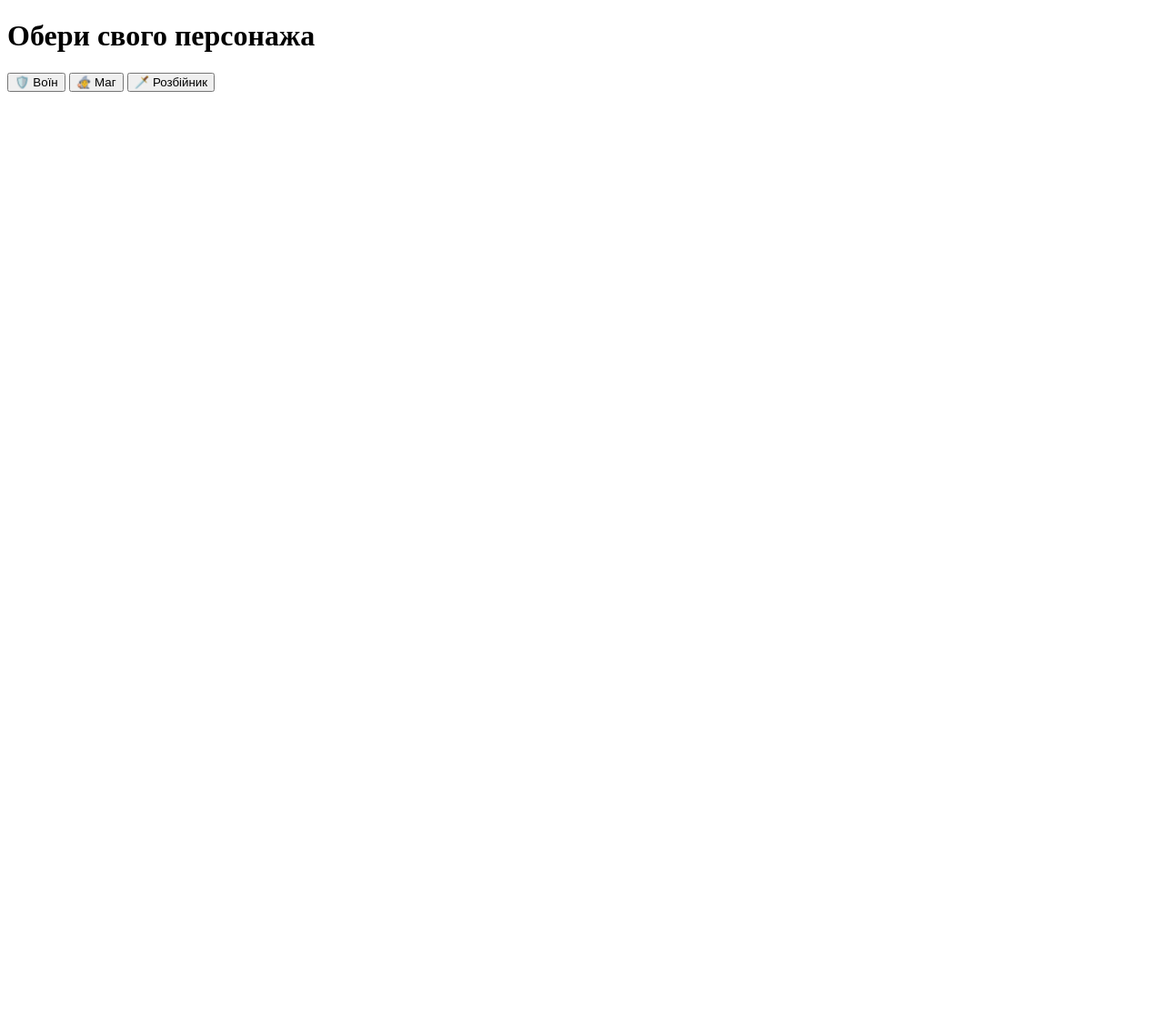
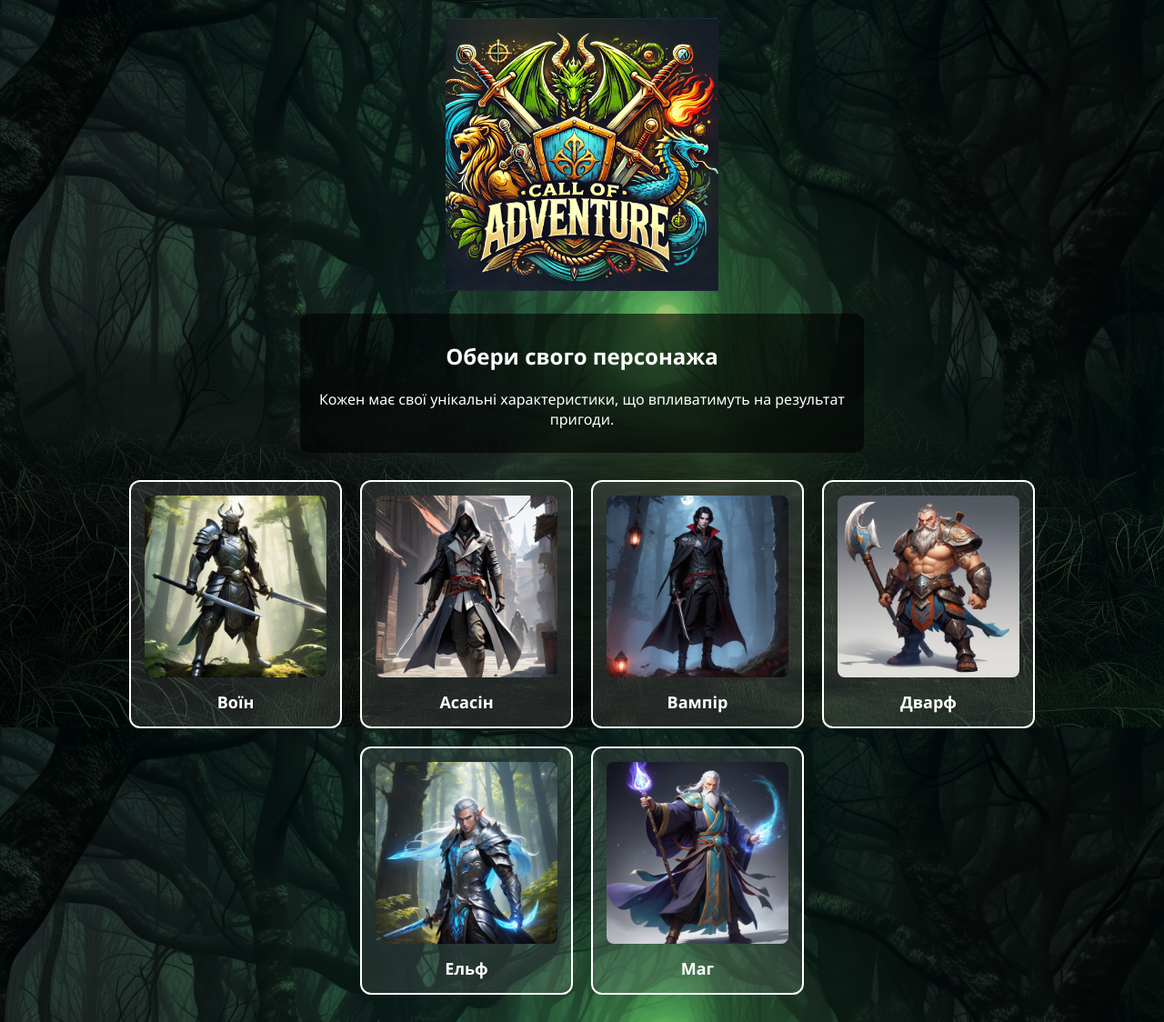
Before and after one commit to zekkke/call-of-adventure, a Flask app: page / in a window 1280 px wide. Shown: the whole page at 91% size. Before the commit the page ends 101 px from the top, so only its background shows below. Run offline with Flask 3, Linux system fonts and the light colour scheme.

Commit message:
start.html

```diff
--- a/templates/start.html
+++ b/templates/start.html
@@ -2,17 +2,110 @@
 <html lang="uk">
 <head>
   <meta charset="UTF-8">
-  <title>Старт гри</title>
+  <title>Call of Adventure — Вибір персонажа</title>
+  <style>
+    body {
+      margin: 0;
+      padding: 0;
+      font-family: 'Segoe UI', sans-serif;
+      background: url("/static/img/bg.png") no-repeat center center fixed;
+      background-size: cover;
+      color: white;
+      text-align: center;
+    }
+
+    .logo {
+      margin-top: 20px;
+    }
+
+    .logo img {
+      width: 300px;
+    }
+
+    .intro {
+      margin: 20px auto;
+      padding: 10px;
+      max-width: 600px;
+      background-color: rgba(0, 0, 0, 0.6);
+      border-radius: 10px;
+    }
+
+    .character-grid {
+      display: flex;
+      flex-wrap: wrap;
+      justify-content: center;
+      gap: 20px;
+      margin: 30px auto;
+      max-width: 1000px;
+    }
+
+    .character {
+      background-color: rgba(255, 255, 255, 0.1);
+      border: 2px solid white;
+      border-radius: 12px;
+      padding: 15px;
+      width: 200px;
+      cursor: pointer;
+      transition: transform 0.2s;
+    }
+
+    .character:hover {
+      transform: scale(1.05);
+      background-color: rgba(255, 255, 255, 0.2);
+    }
+
+    .character img {
+      width: 100%;
+      border-radius: 8px;
+    }
+
+    .char-name {
+      margin-top: 10px;
+      font-size: 18px;
+      font-weight: bold;
+    }
+  </style>
 </head>
 <body>
-  <h1>Обери свого персонажа</h1>
-  <button onclick="selectClass('Воїн')">🛡️ Воїн</button>
-  <button onclick="selectClass('Маг')">🧙 Маг</button>
-  <button onclick="selectClass('Розбійник')">🗡️ Розбійник</button>
+  <div class="logo">
+    <img src="/static/img/logo.png" alt="Call of Adventure">
+  </div>
+
+  <div class="intro">
+    <h2>Обери свого персонажа</h2>
+    <p>Кожен має свої унікальні характеристики, що впливатимуть на результат пригоди.</p>
+  </div>
+
+  <div class="character-grid">
+    <div class="character" onclick="selectCharacter('воїн')">
+      <img src="/static/img/warrior.png" alt="воїн">
+      <div class="char-name">Воїн</div>
+    </div>
+    <div class="character" onclick="selectCharacter('асасін')">
+      <img src="/static/img/assassin.png" alt="асасін">
+      <div class="char-name">Асасін</div>
+    </div>
+    <div class="character" onclick="selectCharacter('вампір')">
+      <img src="/static/img/vampir.png" alt="вампір">
+      <div class="char-name">Вампір</div>
+    </div>
+    <div class="character" onclick="selectCharacter('двaрф')">
+      <img src="/static/img/dwarf.png" alt="дварф">
+      <div class="char-name">Дварф</div>
+    </div>
+    <div class="character" onclick="selectCharacter('ельф')">
+      <img src="/static/img/elf.png" alt="ельф">
+      <div class="char-name">Ельф</div>
+    </div>
+    <div class="character" onclick="selectCharacter('маг')">
+      <img src="/static/img/mage.png" alt="маг">
+      <div class="char-name">Маг</div>
+    </div>
+  </div>
 
   <script>
-    function selectClass(chosenClass) {
-      localStorage.setItem("class", chosenClass);
+    function selectCharacter(name) {
+      localStorage.setItem('selectedCharacter', name);
       window.location.href = "/game";
     }
   </script>
```
